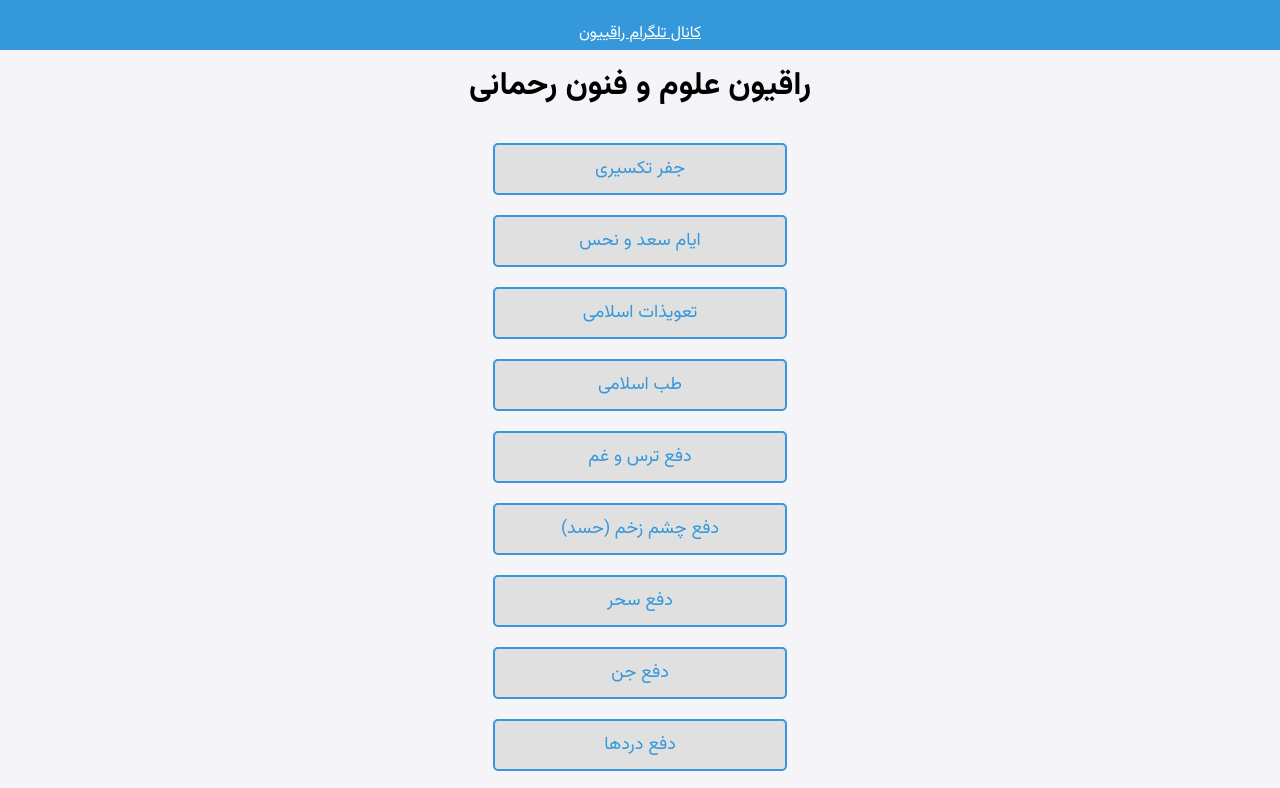
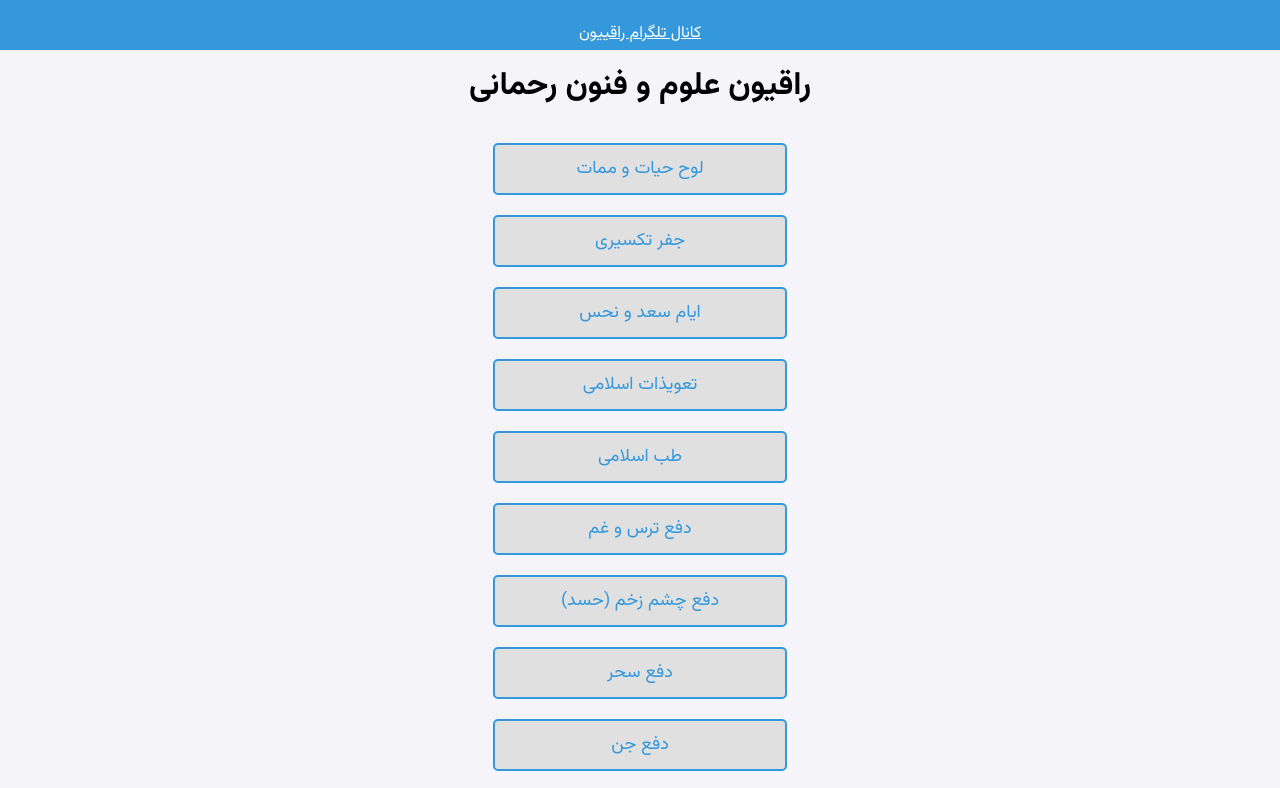
Before and after one commit to RAQIYOUN/Pages, a plain HTML site: page index.html in a window 1280 px wide. Shown: the top 788 px of the page. Drawn offline with Linux system fonts and the light colour scheme.

Commit message:
Update index.html

```diff
--- a/index.html
+++ b/index.html
@@ -115,6 +115,7 @@
     <div class="content">
         <h1>راقیون علوم و فنون رحمانی</h1>
         <div class="links">
+            <a href="/Pages/HAYATMAMAT" target="_blank">لوح حیات و ممات</a>
             <a href="/Pages/JAFRTAKSIRI" target="_blank">جفر تکسیری</a>
             <a href="/Pages/SAADNAHS" target="_blank">ایام سعد و نحس</a>
             <a href="/Pages/TAWIZAT/" target="_blank">تعویذات اسلامی</a>
```
